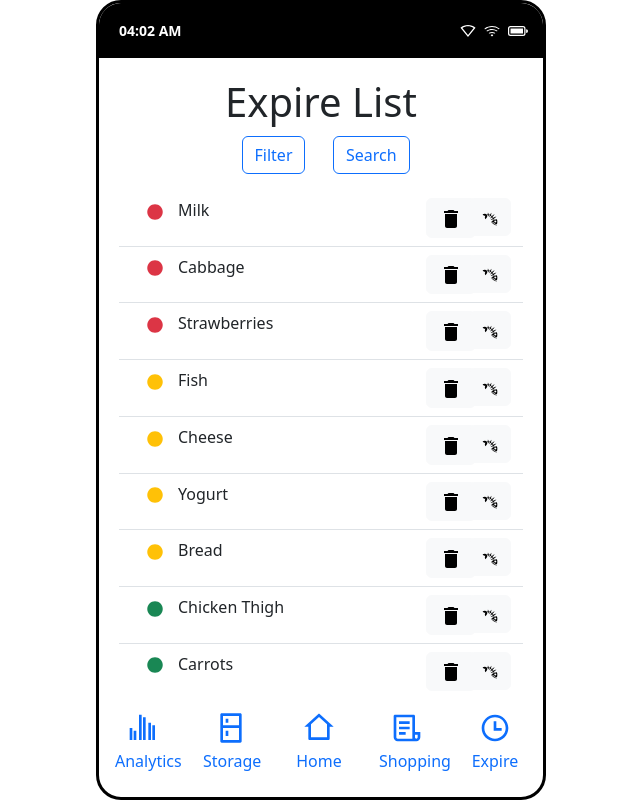
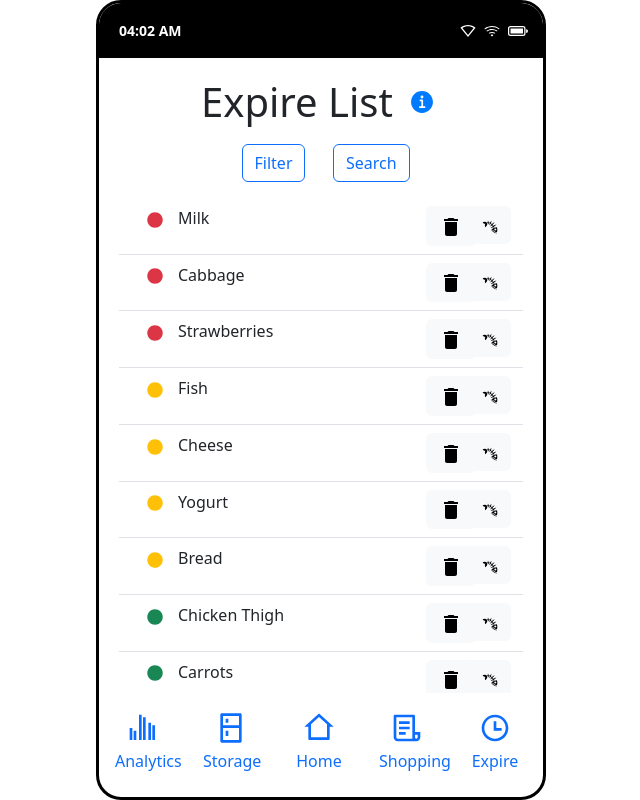
Before and after one commit to irene001019/Comp4020-project-Grocery-Assistant-, a React (Create React App) app in the folder comp4020-project/: page /expireList in a window 1280 px wide. Shown: the whole page, without its empty margins (319-959 px from the left). Built offline with nearby package versions, Linux system fonts and the light colour scheme.

Commit message:
Added exipiration status pop up

```diff
--- a/comp4020-project/src/pages/ExpireList.js
+++ b/comp4020-project/src/pages/ExpireList.js
@@ -4,6 +4,7 @@ import ButtonGroup from '../components/ButtonGroup';
 import StorageSearchComponent from '../components/StorageSearchComponent';
 import { FaCircle } from "react-icons/fa";
 import { GiFishbone } from "react-icons/gi";
+import { IoInformationCircle } from "react-icons/io5";
 import {
   Checkbox,  Typography, Popover,
   FormControlLabel, Paper,  Button,
@@ -24,6 +25,9 @@ const ExpireList = () => {
     const [confirmDialogOpen, setConfirmDialogOpen] = useState(false);
     const [showSearchPopup, setShowSearchPopup] = useState(false);
 
+    // Info popover state
+    const [infoAnchorEl, setInfoAnchorEl] = useState(null);
+    const [isHovered, setIsHovered] = useState(false);
 
   const [itemList, setItemList] = useState([
     [<FaCircle className='text-danger'/>, "Milk"],
@@ -104,12 +108,87 @@ const ExpireList = () => {
     }
   };
 
+  const handleInfoClick = (event) => {
+    setInfoAnchorEl(event.currentTarget);
+  };
+
+  const handleInfoClose = () => {
+    setInfoAnchorEl(null);
+  };
+
   return (
     <div>
     <div className='container text-center'>
-       <h1 >Expire List</h1>
+       <h1 style={{ display: 'inline-flex', alignItems: 'center' }}>
+         Expire List
+         <div
+           className="info-icon-container"
+           style={{
+             marginLeft: '10px',
+             cursor: 'pointer',
+             backgroundColor: isHovered ? '#f0f0f0' : 'transparent',
+             borderRadius: '50%',
+             padding: '5px',
+             display: 'flex',
+             transition: 'background-color 0.2s'
+           }}
+           onMouseEnter={() => setIsHovered(true)}
+           onMouseLeave={() => setIsHovered(false)}
+           onClick={handleInfoClick}
+         >
+           <IoInformationCircle
+             size={28}
+             color="#007bff"
+             style={{
+               transition: 'transform 0.2s',
+               transform: isHovered ? 'scale(1.4)' : 'scale(1)'
+             }}
+           />
+         </div>
+       </h1>
        <ButtonGroup items ={ButtonList} onButtonClick={handleButtonClick} selectedButton={selectedButton}/>
     </div>
+
+    {/* Info Popover */}
+    <Popover
+      open={Boolean(infoAnchorEl)}
+      anchorEl={infoAnchorEl}
+      onClose={handleInfoClose}
+      anchorOrigin={{
+        vertical: 'bottom',
+        horizontal: 'center',
+      }}
+      transformOrigin={{
+        vertical: 'top',
+        horizontal: 'center',
+      }}
+      sx={{
+        '& .MuiPopover-paper': {
+          borderRadius: '11px',
+          border: '1px solid #ccc',
+          padding: '10px',
+          maxWidth: '300px',
+          boxShadow: '0 4px 8px rgba(0,0,0,0.1)'
+        },
+      }}
+    >
+      <div>
+        <Typography variant="h6" sx={{ mb: 1 }}>Expiration Status</Typography>
+        <div style={{ display: 'flex', alignItems: 'center', marginBottom: '8px' }}>
+          <FaCircle className='text-danger' style={{ marginRight: '10px' }} />
+          <Typography>Expired!!</Typography>
+        </div>
+        <div style={{ display: 'flex', alignItems: 'center', marginBottom: '8px' }}>
+          <FaCircle className='text-warning' style={{ marginRight: '10px' }} />
+          <Typography>Will expire within 3 days</Typography>
+        </div>
+        <div style={{ display: 'flex', alignItems: 'center' }}>
+          <FaCircle className='text-success' style={{ marginRight: '10px' }} />
+          <Typography>Will expire within 7 days</Typography>
+        </div>
+      </div>
+    </Popover>
+
      {/* Search Popup */}
      {showSearchPopup && (
           <div style={{
@@ -193,16 +272,15 @@ const ExpireList = () => {
                         {item[1]}
                     </div>
                     <div class="col-1" style={{marginRight:"12px"}}>
-                    <button type="button" class="btn btn-light" onClick={()=>deleteItem(selectedItem)}><Delete/></button>
+                    <button type="button" class="btn btn-light" onClick={()=>deleteItem(item)}><Delete/></button>
                     </div>
                     <div class="col-1">
-                    <button type="button" class="btn btn-light" onClick={()=>deleteItem(selectedItem)}><GiFishbone/></button>
+                    <button type="button" class="btn btn-light" onClick={()=>deleteItem(item)}><GiFishbone/></button>
                     </div>
                 </div>
             </div>
-                    </li>
-                )
-                }
+          </li>
+        )}
 
                 </ul>
 
```
